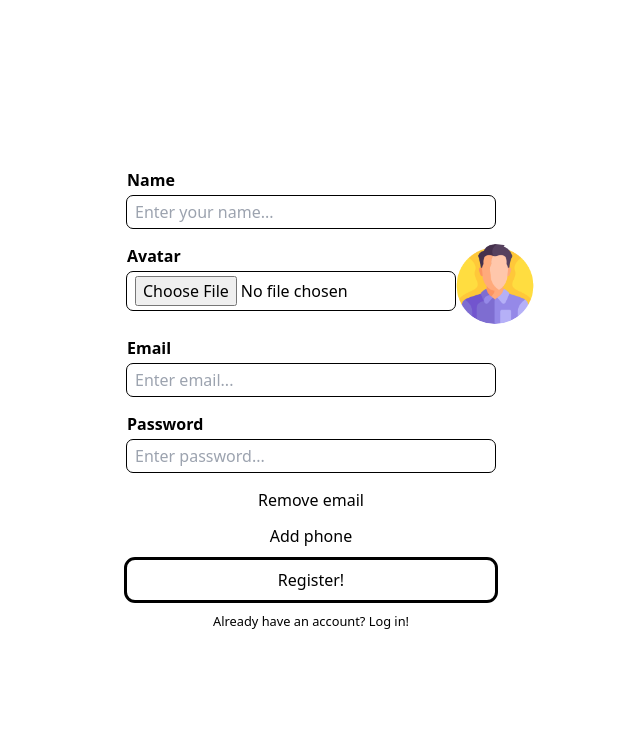
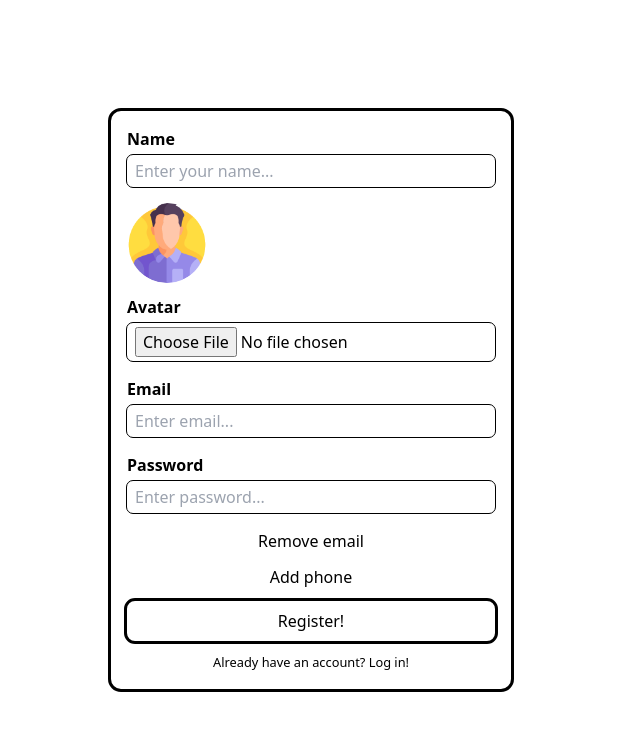
Before and after one commit to udborets/chat-app, a Next.js app in the folder client/: page /auth in a window 1280 px wide. Shown: the top 730 px of the page, without its empty margins (329-969 px from the left). Built offline with nearby package versions, Linux system fonts and the light colour scheme.

Commit message:
fix avatar preview image position

```diff
--- a/client/features/AuthForm/AuthForm.tsx
+++ b/client/features/AuthForm/AuthForm.tsx
@@ -45,7 +45,7 @@ const AuthForm: FC = () => {
     <>
       <form
         onSubmit={handleSubmit(submit)}
-        className="p-2 pc:p-4 flex flex-col gap-3 max-w-[400px] rounded-[10px] "
+        className="p-4 flex flex-col gap-3 max-w-[400px] w-full rounded-[10px] outline "
       >
         {currentAuthType === AuthTypes.REGISTRATION
           ? <>
@@ -62,7 +62,13 @@ const AuthForm: FC = () => {
               placeholder="Enter your name..."
               type="text"
             />
-            <div className="flex">
+            <Image
+              className="w-[80px] h-[80px] rounded-[50%]"
+              src={!!avatarPreview ? avatarPreview : manNoAvatar}
+              alt="Avatar image"
+              width={80}
+              height={80}
+            />
             <AuthInput
               errors={formState.errors}
               name="avatar"
@@ -86,14 +92,6 @@ const AuthForm: FC = () => {
               placeholder=""
               type="file"
             />
-              <Image
-                className="w-[80px] h-[80px] rounded-[50%]"
-                src={!!avatarPreview ? avatarPreview : manNoAvatar}
-                alt="Avatar image"
-                width={80}
-                height={80}
-              />
-            </div>
           </>
           : ''}
         {isByEmail
```
Lines whose indentation alone changed are shown as unchanged.
